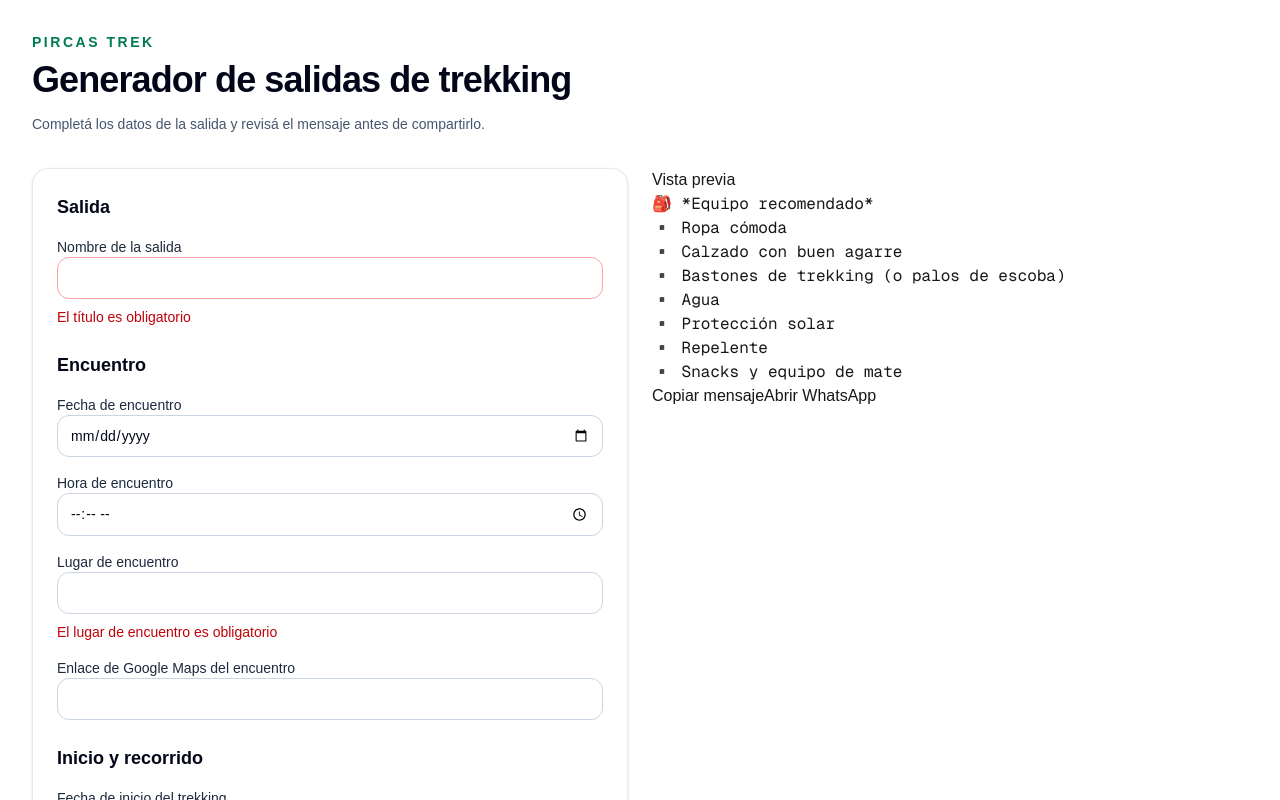
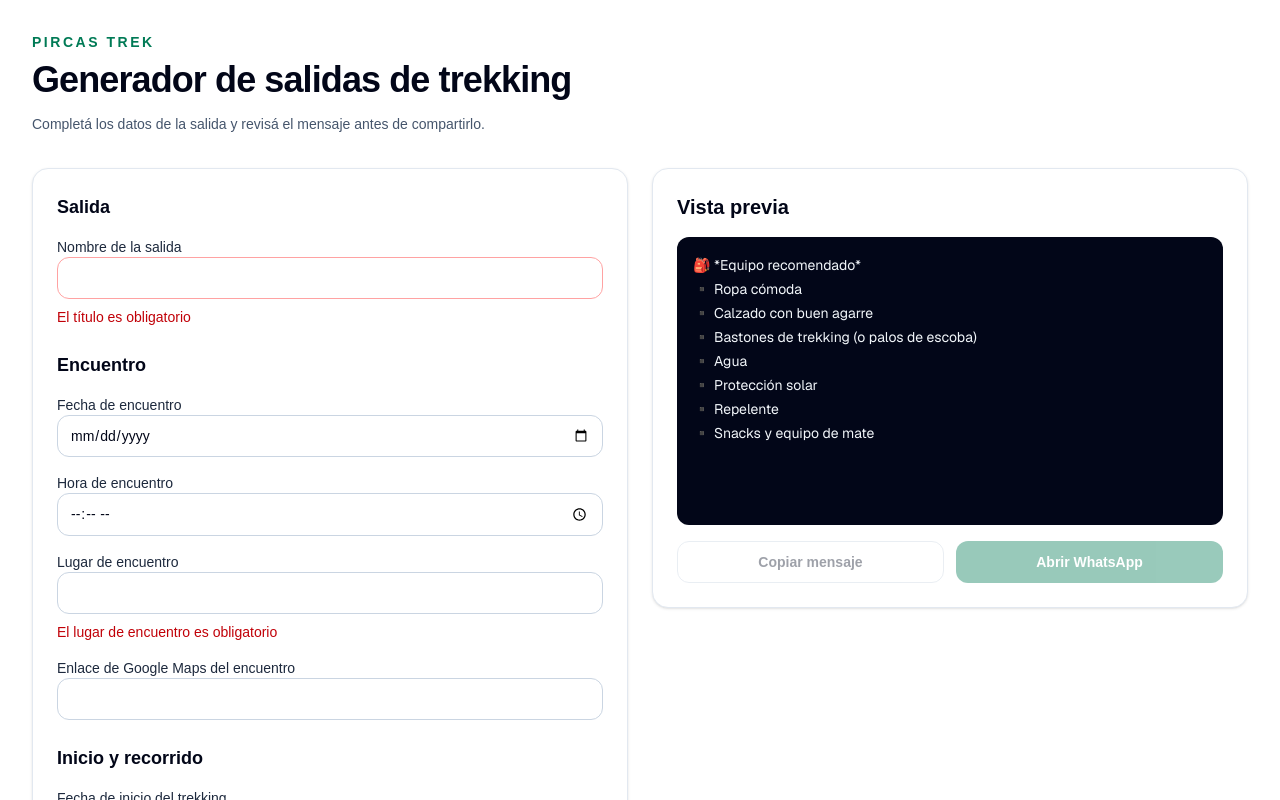
Before and after one commit to m415x/trekking-outing-message-generator, a Next.js app: page / in a window 1280 px wide. Shown: the top 800 px of the page. Built offline with nearby package versions, Linux system fonts and the light colour scheme.

Commit message:
feat: style message preview card

```diff
--- a/components/message-preview.tsx
+++ b/components/message-preview.tsx
@@ -21,15 +21,15 @@ export function MessagePreview({ event }: MessagePreviewProps) {
   }
 
   return (
-    <section aria-labelledby="message-preview-title" aria-live="polite">
-      <h2 id="message-preview-title">Vista previa</h2>
-      <pre>{message}</pre>
+    <section className="rounded-2xl border border-slate-200 bg-white p-5 shadow-sm sm:p-6" aria-labelledby="message-preview-title" aria-live="polite">
+      <h2 className="text-xl font-semibold text-slate-950" id="message-preview-title">Vista previa</h2>
+      <pre className="mt-4 min-h-72 whitespace-pre-wrap break-words rounded-xl bg-slate-950 p-4 font-sans text-sm leading-6 text-slate-100">{message}</pre>
 
-      <div>
-        <button type="button" disabled={!canShare} onClick={copyMessage}>
+      <div className="mt-4 grid gap-3 sm:grid-cols-2">
+        <button className="rounded-xl border border-slate-300 px-4 py-2.5 text-sm font-semibold text-slate-900 transition hover:bg-slate-50 disabled:cursor-not-allowed disabled:opacity-40" type="button" disabled={!canShare} onClick={copyMessage}>
           Copiar mensaje
         </button>
-        <button type="button" disabled={!canShare} onClick={openWhatsApp}>
+        <button className="rounded-xl bg-emerald-700 px-4 py-2.5 text-sm font-semibold text-white transition hover:bg-emerald-600 disabled:cursor-not-allowed disabled:opacity-40" type="button" disabled={!canShare} onClick={openWhatsApp}>
           Abrir WhatsApp
         </button>
       </div>
```
